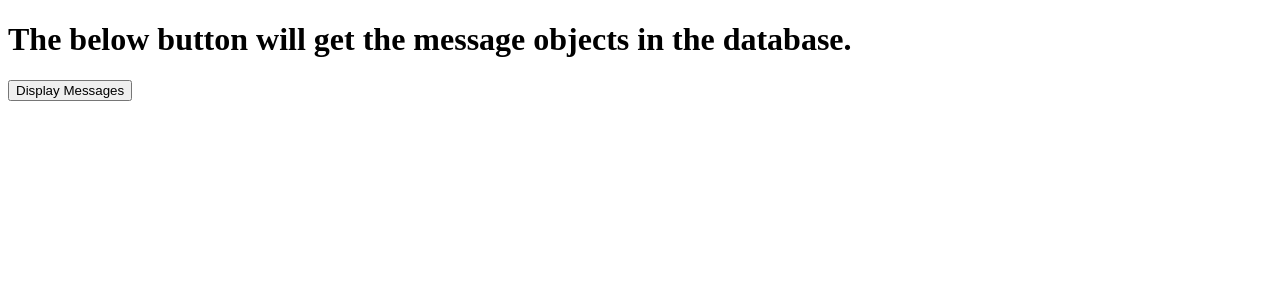
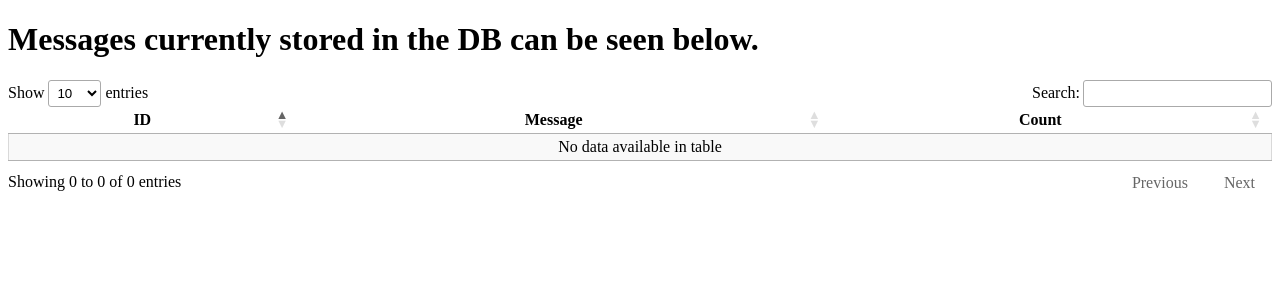
Before and after one commit to dave4086/lifeway-python, a Flask app: page / in a window 1280 px wide. Shown: the top 300 px of the page. Run offline with Flask 2, Linux system fonts and the light colour scheme; data that the repository does not hold is empty; some libraries are stand-ins or nearby versions.

Commit message:
Added Datatables on home page to display DB entries

```diff
--- a/app.py
+++ b/app.py
@@ -6,6 +6,7 @@ from sqlalchemy import func
 from flask_migrate import Migrate
 from sqlalchemy.exc import IntegrityError
 from werkzeug.exceptions import HTTPException, default_exceptions
+import json
 
 #initializing
 
@@ -92,9 +93,16 @@ class MessageManager(Resource):
     def delete():
         return jsonify('I would rather you not delete anything, the database has been through enough already')
 
+
 @app.route('/')
 def home():
     return render_template("index.html")
+
+@app.route('/show_messages')
+def show_messages():
+    return jsonify('Testing')
+
+
 
 api.add_resource(MessageManager, '/api/messages')
 
--- a/templates/index.html
+++ b/templates/index.html
@@ -1,15 +1,45 @@
 <!DOCTYPE html>
-<html lang="en" dir="ltr">
-  <head>
-    <meta charset="utf-8">
-    <title>Lifeway Challenge - David Vaught</title>
-  </head>
-  <body>
-
-    <h1> The below button will get the message objects in the database.</h1>
-    <form action="/api/messages" method="get">
-        <button name="messageBtn" type="submit">Display Messages</button>
-    </form>
-
-  </body>
+<html lang="en">
+<head>
+  <title>David's Python Lifeway Challenge</title>
+  <meta charset="utf-8">
+  <link rel="stylesheet" type="text/css" href="https://cdn.datatables.net/1.10.18/css/jquery.dataTables.min.css"/>
+  <script src="https://code.jquery.com/jquery-3.3.1.js"></script>
+  <script src="https://cdn.datatables.net/1.10.18/js/jquery.dataTables.min.js"></script>
+</head>
+<body>
+  <h1>Messages currently stored in the DB can be seen below.</h1>
+<table id="messages" class="cell-border compact stripe" style="width:100%">
+        <thead>
+            <tr>
+                <th>ID</th>
+                <th>Message</th>
+                <th>Count</th>
+            </tr>
+        </thead>
+    </table>
+<script>
+function setupData() {
+  $(document).ready(function() {
+           $('#messages').dataTable( {
+            "ajax": {
+                "url": "/api/messages",
+                "dataType": "json",
+                "contentType":"application/json",
+                "dataSrc":""
+            },
+            "columns": [
+                {"data": "id"},
+                {"data": "message"},
+                {"data": "count"}
+            ],
+            "columnDefs": [
+                {"className": "dt-center", "targets": "_all"}
+              ]
+           } );
+        } );
+}
+$( window ).on( "load", setupData );
+</script>
+</body>
 </html>
```
